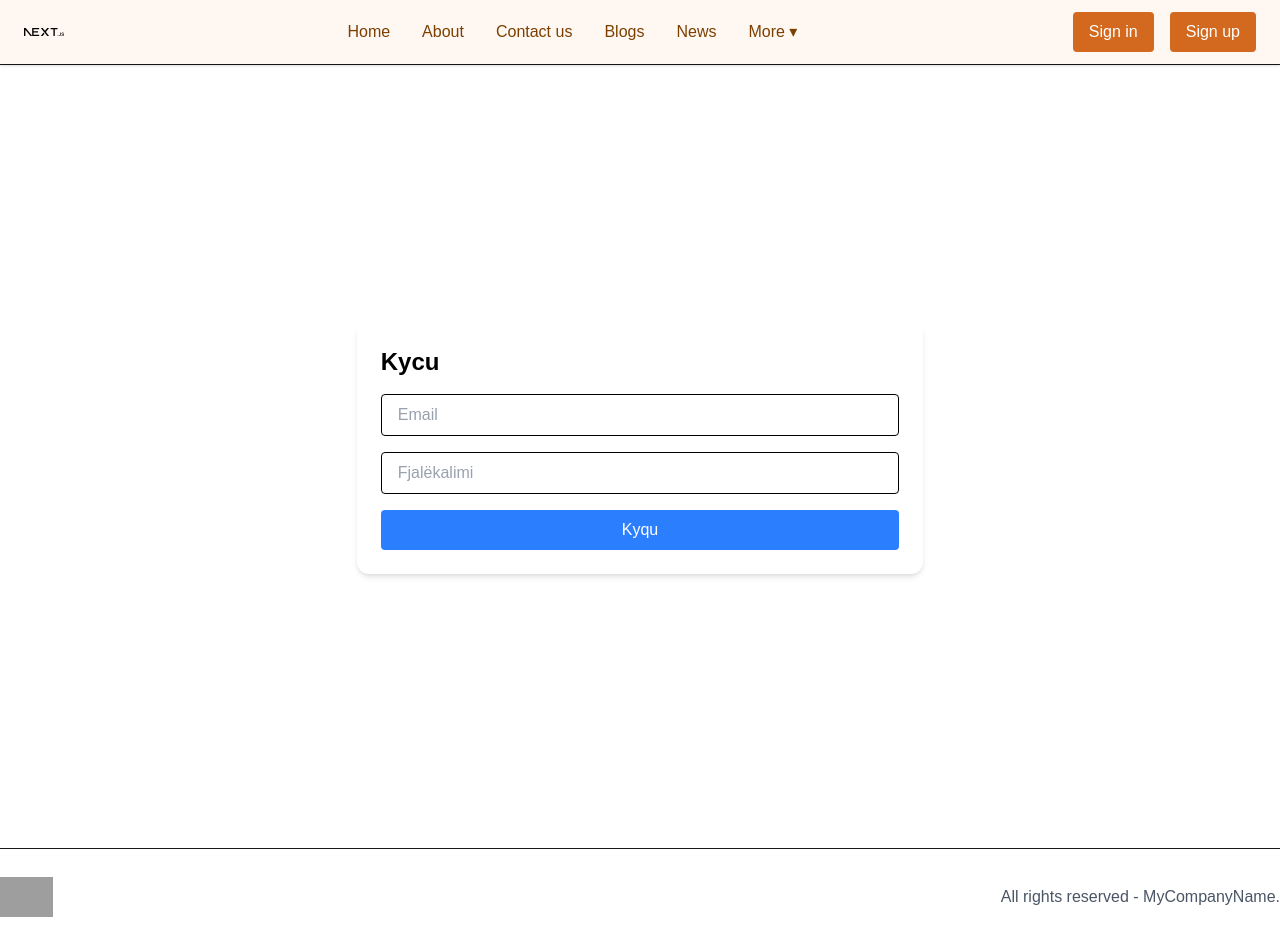
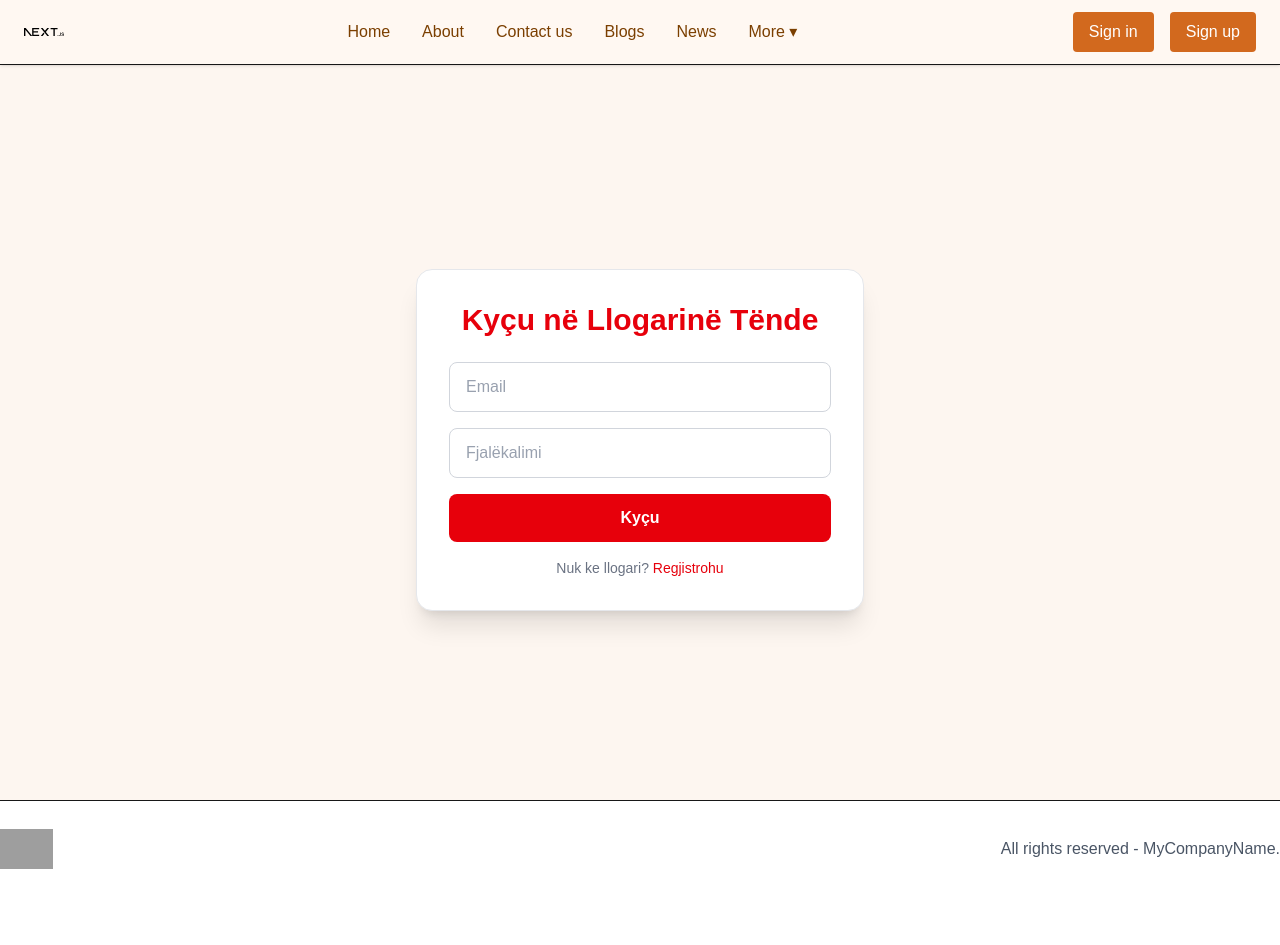
Before and after one commit to fionaisaa/fweb, a Next.js app: page /sign-in in a window 1280 px wide. After the commit the page ends 897 px from the top, so only its background shows below. Built offline with nearby package versions, Linux system fonts and the light colour scheme; no server answers; grey boxes are pictures that could not be loaded.

Commit message:
edited sign-in desing

```diff
--- a/src/pages/sign-in/index.tsx
+++ b/src/pages/sign-in/index.tsx
@@ -1,6 +1,9 @@
 import { getCsrfToken, signIn } from "next-auth/react";
+import Link from "next/link";
 import router from "next/router";
 import { useState } from "react";
+
+
 
 export default function SignIn({ csrfToken }: { csrfToken: string }) {
   const [email, setEmail] = useState("");
@@ -22,44 +25,56 @@ export default function SignIn({ csrfToken }: { csrfToken: string }) {
     }
   };
 
- return (
-  <div className="pt-12">
-    <div className="flex flex-col items-center justify-center min-h-screen gap-y-20">
-      <div className="mb max-w-2xl mx-auto bg-white p-6 rounded-xl shadow-md">
-        <h2 className="text-black text-2xl font-semibold mb-4">Kycu</h2>
+  return (
+    <div className="pt-20 min-h-screen flex items-center justify-center bg-[#fdf6f0]">
+      <div className="w-full max-w-md p-8 bg-white rounded-2xl shadow-xl border border-gray-200">
+        <h2 className="text-3xl font-bold text-red-600 text-center mb-6">Kyçu në Llogarinë Tënde</h2>
+
         {error && (
-          <div className="bg-red-100 text-red-700 p-2 mb-4 rounded">
+          <div className="bg-red-100 text-red-700 p-3 mb-4 rounded-md text-sm text-center">
             {error}
           </div>
         )}
+
         <form onSubmit={handleSubmit}>
+          <input type="hidden" name="csrfToken" value={csrfToken} />
+
           <input
             type="email"
             placeholder="Email"
             value={email}
             onChange={(e) => setEmail(e.target.value)}
-            className="w-full px-4 py-2 mb-4 border rounded placeholder-gray-400 text-black"
+            className="w-full px-4 py-3 mb-4 border border-gray-300 rounded-lg placeholder-gray-400 text-black focus:outline-none focus:ring-2 focus:ring-red-500"
           />
+
           <input
             type="password"
             placeholder="Fjalëkalimi"
             value={password}
             onChange={(e) => setPassword(e.target.value)}
-            className="w-full px-4 py-2 mb-4 border rounded placeholder-gray-400 text-black"
+            className="w-full px-4 py-3 mb-4 border border-gray-300 rounded-lg placeholder-gray-400 text-black focus:outline-none focus:ring-2 focus:ring-red-500"
           />
+
           <button
             type="submit"
-            className="w-full bg-blue-500 text-white py-2 rounded hover:bg-blue-600 transition duration-200"
-
-              >
-            Kyqu
+            className="w-full bg-red-600 text-white py-3 rounded-lg font-semibold hover:bg-red-700 transition duration-200"
+          >
+            Kyçu
           </button>
         </form>
+
+<p className="text-sm text-center text-gray-500 mt-4">
+  Nuk ke llogari?{" "}
+  <span
+    onClick={() => router.push("/sign-up")}
+    className="text-red-600 hover:underline cursor-pointer"
+  >
+    Regjistrohu
+  </span>
+</p>
       </div>
     </div>
-  </div>
-);
-
+  );
 }
 
 SignIn.getInitialProps = async (context: any) => {
@@ -68,4 +83,4 @@ SignIn.getInitialProps = async (context: any) => {
   };
 };
 
-SignIn.displayName = "Sign In | My Application";
+SignIn.displayName = "Sign In | Restaurant App";
```
